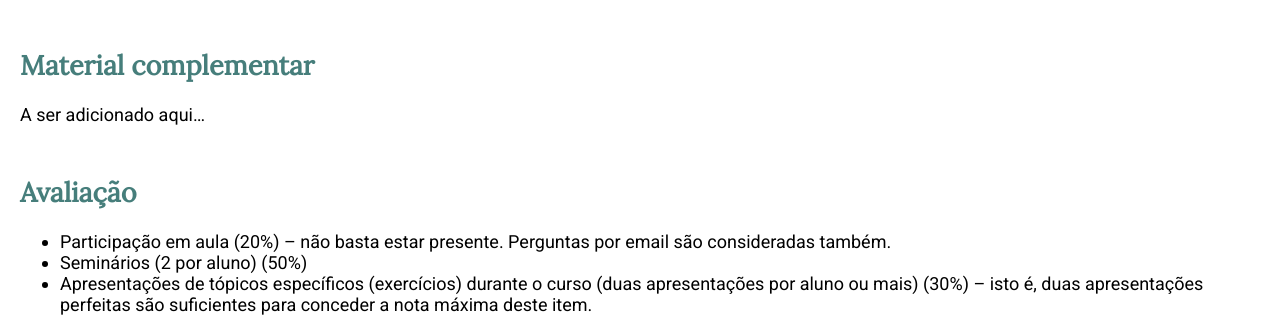
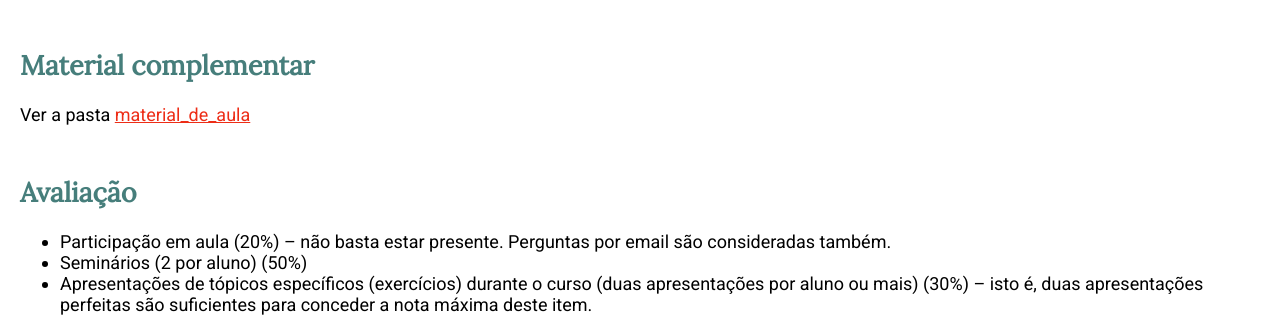
Before and after one commit to davi-rodrigues/GRII-2024, a Jekyll site: the page built from index.md, in a window 1280 px wide. Shown: the part 1820-2137 px from the top of the page. Built offline with Jekyll 4.4.1, drawn with Linux system fonts in a browser that asks for light colours.

Commit message:
Update index.md

```diff
--- a/index.md
+++ b/index.md
@@ -55,7 +55,7 @@ Conforme combinado com os alunos, as aulas presenciais serão gravadas, para uso
 
 ## Material complementar
 
-A ser adicionado aqui...
+Ver a pasta [material_de_aula](./material_de_aula/)
 
 ## Avaliação
 * Participação em aula (20%) -- não basta estar presente. Perguntas por email são  consideradas também.
```
